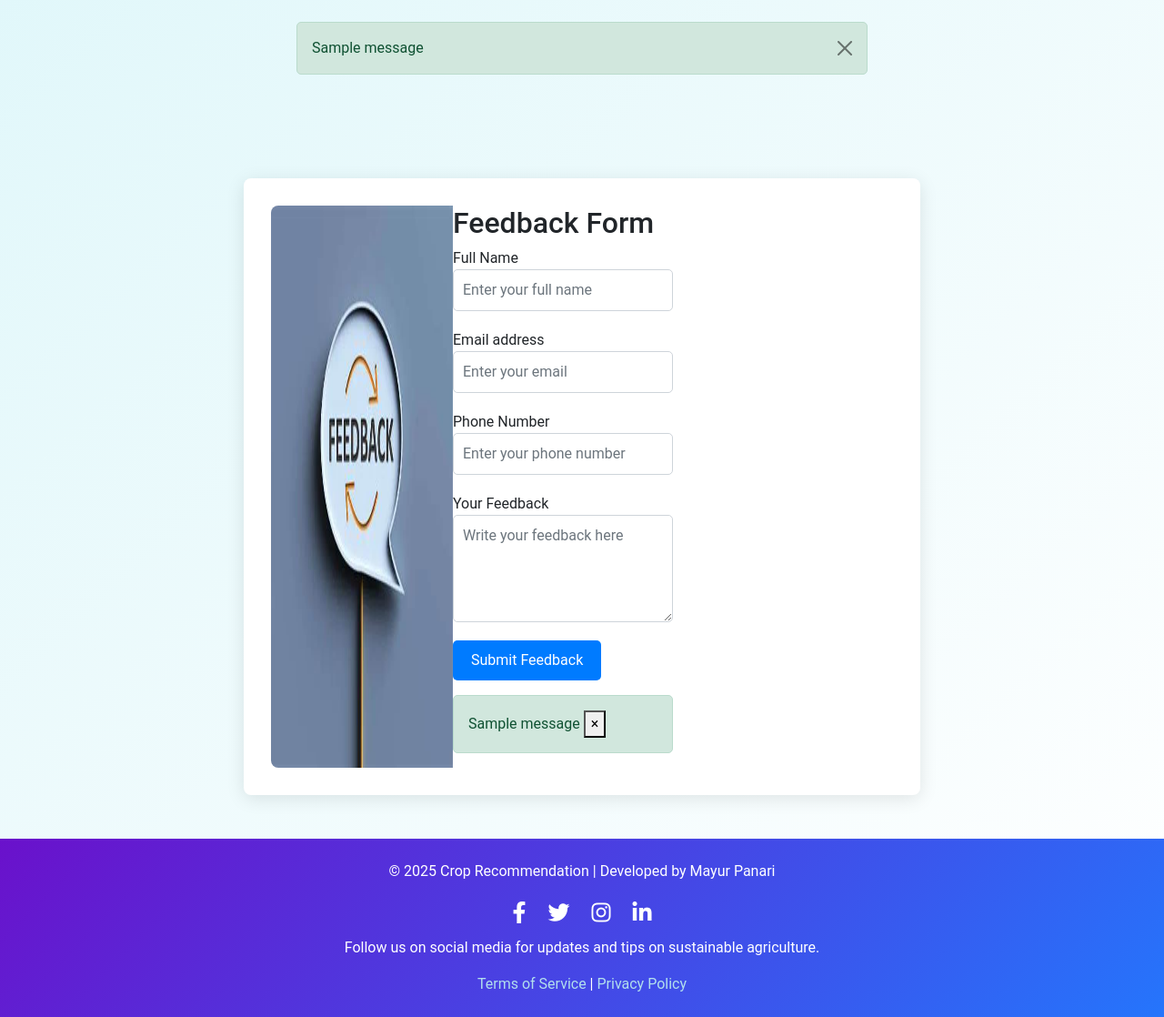
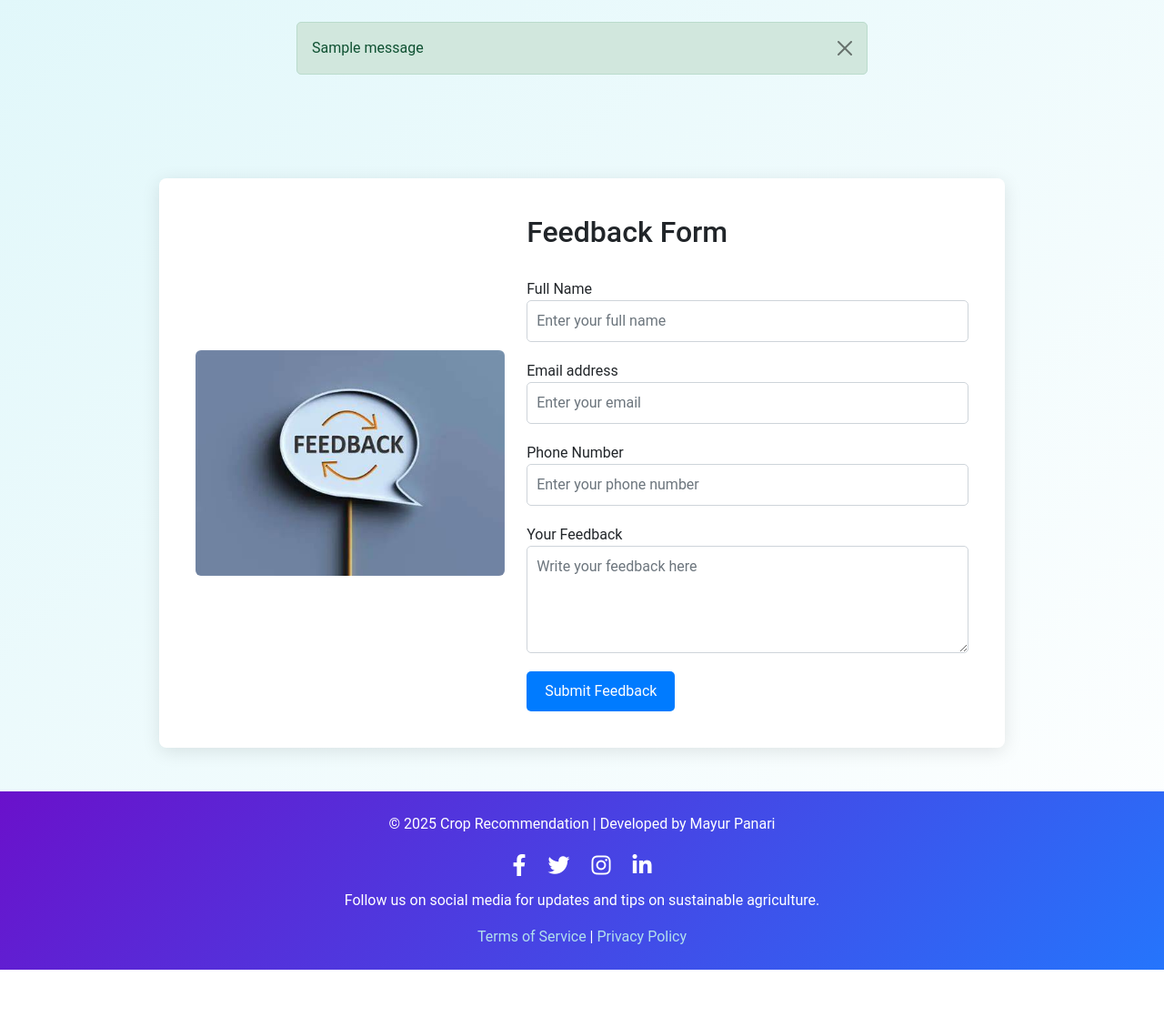
Before and after one commit to Mayur-Panari/Soil_Analysis_and_Crop_Reccommendation, a Django app: page /feedback/ in a window 1280 px wide. Shown: the part 71-1189 px from the top of the page at 91% size. After the commit the page ends 1137 px from the top, so only its background shows below. Run offline with Django 5.2, Linux system fonts and the light colour scheme; tables that the repository leaves empty hold one stand-in row (values such as "Sample post"); one stand-in notice (Sample message) is shown; some libraries are stand-ins or nearby versions.

Commit message:
Some error which are present in the UI are removed.
Feedback.html and result model UI is changed .

```diff
--- a/Templates/Feedback.html
+++ b/Templates/Feedback.html
@@ -5,153 +5,117 @@
 <style>
     /* General Styles */
     body {
-        font-family: 'Roboto', sans-serif; /* Use a professional font */
-        background-color: #f4f7fa; /* Light background for better contrast */
+        font-family: 'Roboto', sans-serif;
+        background-color: #f4f7fa;
     }
 
     /* Container for the feedback form */
     .form-container {
-        background-color: #ffffff; /* White background for the form */
-        border-radius: 8px; /* Rounded corners */
-        box-shadow: 0 4px 20px rgba(0, 0, 0, 0.1); /* Soft shadow for depth */
-        padding: 30px; /* Padding for inner spacing */
-        margin-top: 50px; /* Margin from the top */
-        display: flex; /* Flexbox for image and form alignment */
-        transition: transform 0.3s, box-shadow 0.3s; /* Smooth transition for hover effect */
+        background-color: #ffffff;
+        border-radius: 8px;
+        box-shadow: 0 4px 20px rgba(0, 0, 0, 0.1);
+        padding: 40px;
+        margin-top: 50px;
+        transition: transform 0.3s, box-shadow 0.3s;
     }
 
-    /* Hover effect for the form container */
     .form-container:hover {
-        transform: translateY(-5px); /* Slight lift on hover */
-        box-shadow: 0 8px 30px rgba(0, 0, 0, 0.2); /* Enhanced shadow on hover */
+        transform: translateY(-5px);
+        box-shadow: 0 8px 30px rgba(0, 0, 0, 0.2);
     }
 
-    /* Image styling */
-    .form-image {
-        flex: 1; /* Take up equal space */
-        max-width: 200px; /* Set a maximum width for the image */
-        height: auto; /* Maintain aspect ratio */
-        border-radius: 8px 0 0 8px; /* Rounded corners on the left */
+    .form-container img {
+        width: 100%;
+        height: auto;
+        object-fit: cover;
+        border-radius: 8px;
     }
 
-    /* Form elements styling */
     .form-group {
-        margin-bottom: 20px; /* Space between form elements */
-        flex: 2; /* Take up more space than the image */
+        margin-bottom: 20px;
     }
 
-    /* Input fields */
     .form-control {
-        border: 1px solid #ced4da; /* Light border */
-        border-radius: 5px; /* Rounded corners */
-        padding: 10px; /* Inner padding */
-        transition: border-color 0.3s; /* Smooth transition for border color */
+        border: 1px solid #ced4da;
+        border-radius: 5px;
+        padding: 10px;
+        transition: border-color 0.3s;
     }
 
-    /* Focus effect for input fields */
     .form-control:focus {
-        border-color: #007bff; /* Change border color on focus */
-        box-shadow: 0 0 5px rgba(0, 123, 255, 0.5); /* Light blue shadow on focus */
+        border-color: #007bff;
+        box-shadow: 0 0 5px rgba(0, 123, 255, 0.5);
     }
 
-    /* Submit button styling */
     .btn-primary {
-        background-color: #007bff; /* Primary button color */
-        border: none; /* Remove border */
-        border-radius: 5px; /* Rounded corners */
-        padding: 10px 20px; /* Padding for button */
-        transition: background-color 0.3s, transform 0.3s; /* Smooth transition */
+        background-color: #007bff;
+        border: none;
+        border-radius: 5px;
+        padding: 10px 20px;
+        transition: background-color 0.3s, transform 0.3s;
     }
 
-    /* Hover effect for submit button */
     .btn-primary:hover {
-        background-color: #0056b3; /* Darker shade on hover */
-        transform: translateY(-2px); /* Slight lift on hover */
+        background-color: #0056b3;
+        transform: translateY(-2px);
     }
 
-    /* Response message styling */
     #responseMessage {
-        margin-top: 20px; /* Space above response message */
+        margin-top: 20px;
     }
 
-    /* Alert message styling */
     .alert {
-        border-radius: 5px; /* Rounded corners for alerts */
+        border-radius: 5px;
     }
+
 </style>
 
 <body>
     <div class="container">
         <div class="row justify-content-center">
-            <div class="col-md-8 form-container">
-                <img src="/static/feedback.jpg" alt="Feedback" class="form-image"> <!-- Replace with your image URL -->
-                <div>
-                    <h2>Feedback Form</h2>
+            <div class="col-md-10 form-container">
+                <div class="row align-items-center">
+                    <div class="col-md-5 ">
+                        <img src="/static/feedback.jpg" alt="Feedback" class="img-fluid rounded">
+                    </div>
+                    <div class="col-md-7">
+                        <h2>Feedback Form</h2><br>
                         <form id="feedback-form" action="/feedback/" method="POST">
                             {% csrf_token %}
-                        <!-- Name -->
                             <div class="form-group">
                                 <label for="name">Full Name</label>
                                 <input type="text" class="form-control" id="name" name="name" placeholder="Enter your full name" required>
                             </div>
 
-                        <!-- Email -->
                             <div class="form-group">
                                 <label for="email">Email address</label>
                                 <input type="email" class="form-control" id="email" name="email" placeholder="Enter your email" required>
                             </div>
 
-                        <!-- Phone Number -->
                             <div class="form-group">
                                 <label for="phone">Phone Number</label>
-                            <input type="tel" class="form-control" id="phone " name="phone" placeholder="Enter your phone number" required>
+                                <input type="tel" class="form-control" id="phone" name="phone" placeholder="Enter your phone number" required>
                             </div>
 
-                        <!-- Feedback Section -->
                             <div class="form-group">
                                 <label for="feedback">Your Feedback</label>
                                 <textarea class="form-control" id="feedback" name="description" rows="4" placeholder="Write your feedback here" required></textarea>
                             </div>
 
-                        <!-- Submit Button -->
                             <button type="submit" class="btn btn-primary btn-block">Submit Feedback</button>
                         </form>
-                    <div id="responseMessage" class="mt-3">
-                        {% if messages %}
-                        {% for message in messages %}
-                        <div class="alert alert-success alert-dismissible fade show" role="alert">
-                            {{ message }}
-                            <button type="button" class="close" data-dismiss="alert" aria-label="Close">
-                                <span aria-hidden="true">&times;</span>
-                            </button>
-                        </div>
-                        {% endfor %}
-                        {% endif %}
+
                     </div>
                 </div>
             </div>
         </div>
     </div>
 
-    <!-- Bootstrap JS, Popper.js, and jQuery -->
     <script src="https://code.jquery.com/jquery-3.5.1.slim.min.js"></script>
     <script src="https://cdn.jsdelivr.net/npm/@popperjs/core@2.9.1/dist/umd/popper.min.js"></script>
     <script src="https://stackpath.bootstrapcdn.com/bootstrap/4.5.2/js/bootstrap.min.js"></script>
 
-    <script>
-        // Simple client-side validation
-        document.getElementById('feedback-form').addEventListener('submit', function(event) {
-            var name = document.getElementById('name').value;
-            var email = document.getElementById('email').value;
-            var phone = document.getElementById('phone').value;
-            var description = document.getElementById('feedback').value;
 
-            if (!name || !email || !phone || !description) {
-                event.preventDefault();
-                document.getElementById('responseMessage').innerHTML = '<div class="alert alert-danger">Please fill out all fields.</div>';
-            }
-        });
-    </script>
 </body>
 
 {% endblock body %}
```
Also changed, not shown: Templates/index.html (+21 -43 lines). Lines whose indentation alone changed are shown as unchanged.
